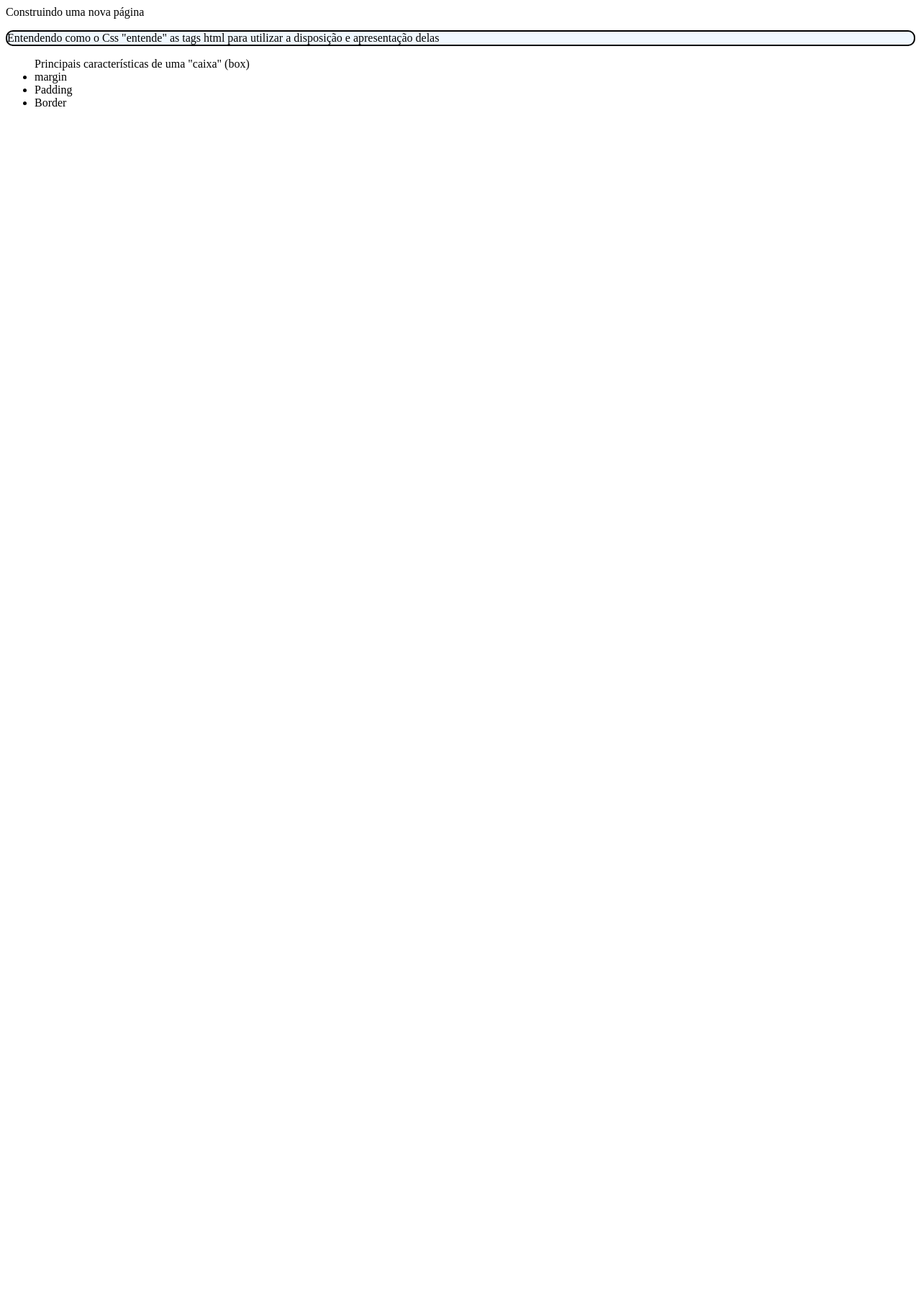
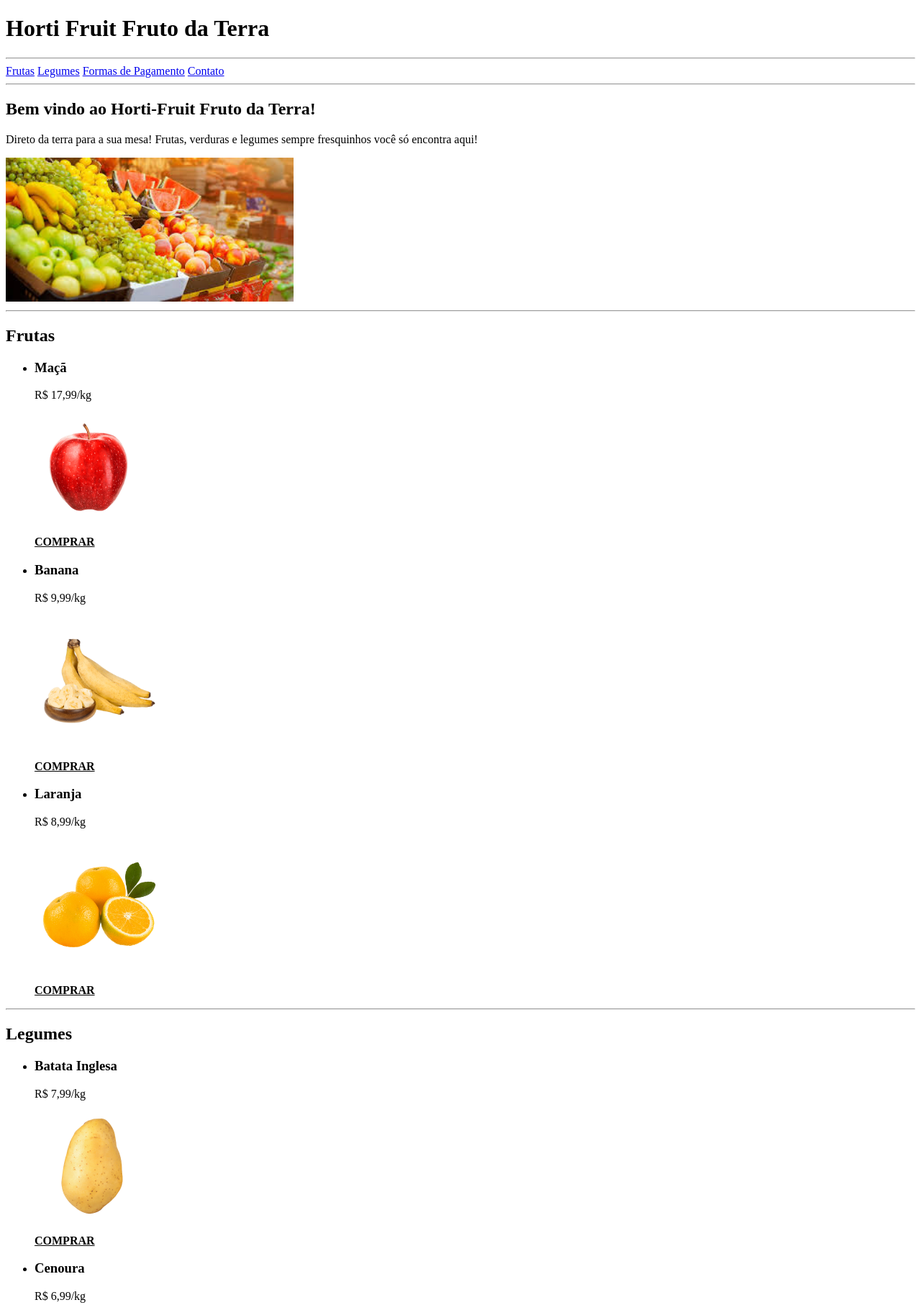
Before and after one commit to joannacarle/Site_HTML, a plain HTML site: page index.html in a window 1280 px wide. Shown: the top 1813 px of the page at 72% size. Before the commit the page ends 800 px from the top, so only its background shows below. Drawn offline with Linux system fonts and the light colour scheme.

Commit message:
Add files via upload

```diff
--- a/index.html
+++ b/index.html
@@ -1,25 +1,121 @@
 <!DOCTYPE html>
-<html lang="en">
+<html lang="pt-BR">
   <head>
-    <meta charset="UTF-8">
-    <meta name="viewport" content="width=device-width, initial-scale=1.0">
-    <title>Aba Guia</title>
+    <meta charset="UTF-8" />
+    <meta
+      name="description"
+      content="Direto da terra para a sua mesa! Frutas, verduras e legumes sempre fresquinhos você só encontra aqui!"
+    />
+    <meta name="viewport" content="width=device-width, initial-scale=1.0" />
+    <title>Fruto da Terra</title>
   </head>
+
   <body>
-    <header>Construindo uma nova página</header>
+    <header>
+      <h1>Horti Fruit Fruto da Terra</h1>
+      <hr />
+      <nav>
+        <a href="#frutas">Frutas</a>
+        <a href="#legumes">Legumes</a>
+        <a href="pagamento.html">Formas de Pagamento</a>
+        <a href="#contato">Contato</a>
+      </nav>
+      <hr />
+    </header>
 
-    <p
-    style="border:2px solid black; paddiing: 5px 10px 5px 10px; border-radius: 10px; background-color: aliceblue;"
-    >
+    <main>
+      <section>
+        <h2>Bem vindo ao Horti-Fruit Fruto da Terra!</h2>
+        <p>
+          Direto da terra para a sua mesa! Frutas, verduras e legumes sempre
+          fresquinhos você só encontra aqui!
+        </p>
+        <img
+          src="horti-fruit.jpeg"
+          alt="Imagem de frutas frescas"
+          width="400px"
+        />
+        <hr />
+      </section>
 
-        Entendendo como o Css "entende" as tags html para utilizar a disposição e apresentação delas
+      <section id="frutas">
+        <h2>Frutas</h2>
+        <ul>
+          <li>
+            <h3>Maçã</h3>
+            <p>R$ 17,99/kg</p>
+            <img src="img-maça.png" alt="Maçã" width="150px" />
+            <p>
+              <b><u>COMPRAR</u></b>
             </p>
+          </li>
 
-    <ul>Principais características de uma "caixa" (box)
-    <li>margin</li>
-    <li>Padding</li>
-    <li>Border</li>
+          <li>
+            <h3>Banana</h3>
+            <p>R$ 9,99/kg</p>
+            <img src="img-banana.png" alt="Banana" width="180px" />
+            <p>
+              <b><u>COMPRAR</u></b>
+            </p>
+          </li>
+
+          <li>
+            <h3>Laranja</h3>
+            <p>R$ 8,99/kg</p>
+            <img src="img-laranja.png" alt="Laranja" width="180px" />
+            <p>
+              <b><u>COMPRAR</u></b>
+            </p>
+          </li>
         </ul>
+        <hr />
+      </section>
 
+      <section id="legumes">
+        <h2>Legumes</h2>
+        <ul>
+          <li>
+            <h3>Batata Inglesa</h3>
+            <p>R$ 7,99/kg</p>
+            <img src="img-batata.png" alt="Batata" width="150px" />
+            <p>
+              <b><u>COMPRAR</u></b>
+            </p>
+          </li>
+
+          <li>
+            <h3>Cenoura</h3>
+            <p>R$ 6,99/kg</p>
+            <img src="img-cenoura.png" alt="Cenoura" width="180px" />
+            <p>
+              <b><u>COMPRAR</u></b>
+            </p>
+          </li>
+
+          <li>
+            <h3>Beterraba</h3>
+            <p>R$ 7,99/kg</p>
+            <img src="img-beterraba.png" alt="Beterraba" width="180px" />
+            <p>
+              <b><u>COMPRAR</u></b>
+            </p>
+          </li>
+        </ul>
+        <hr />
+      </section>
+
+      <section>
+        <h2>Promoção da Semana</h2>
+        <p>📢 Aproveite! 20% de desconto em todas as frutas! 🛒</p>
+        <hr>
+    </section>
+    </main>
+
+    <footer id="contato">
+      <h2>Contato</h2>
+        <p>Telefone: (XX) XXXX-XXXX</p>
+        <p>Email: contato@hortifruit.com</p>
+        <p>&copy; 2025 HortiFruit Natural. Todos os direitos reservados.</p>
+    </footer>
   </body>
 </html>
```
Lines whose indentation alone changed are shown as unchanged.
